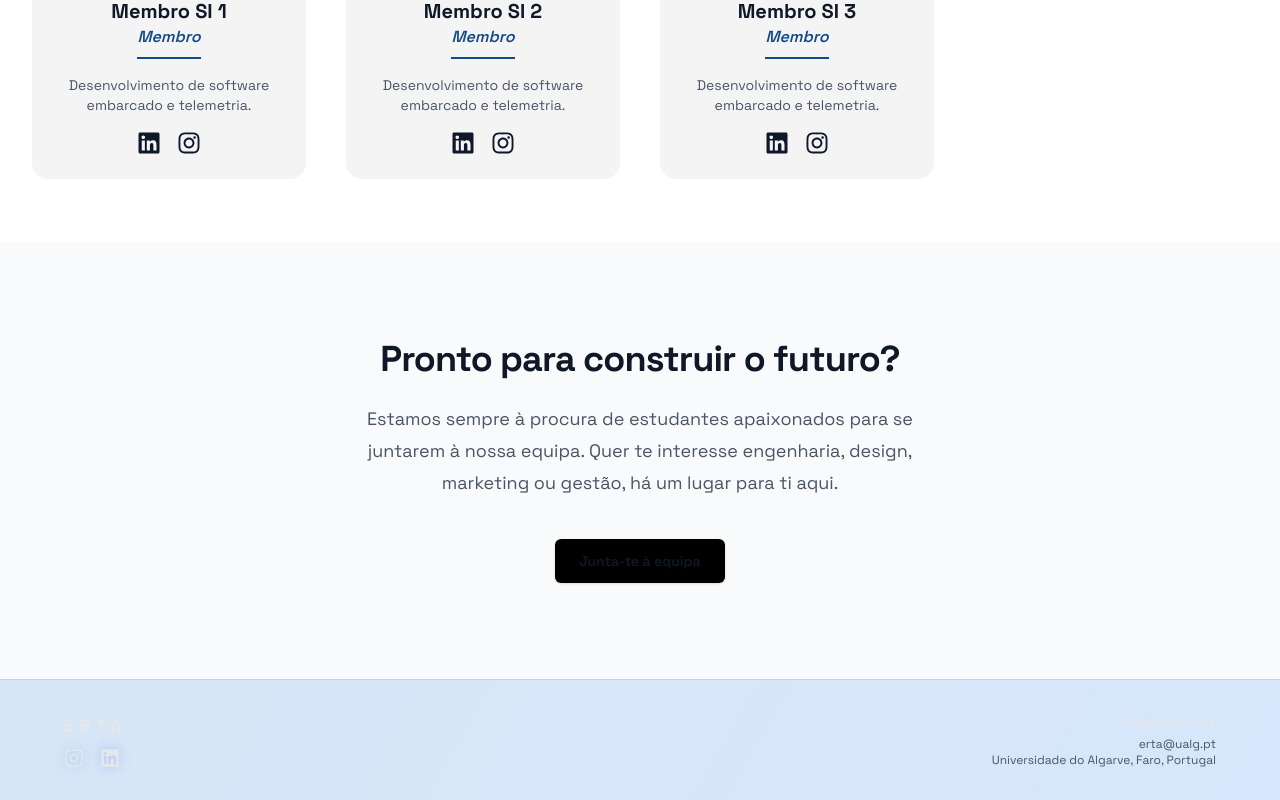
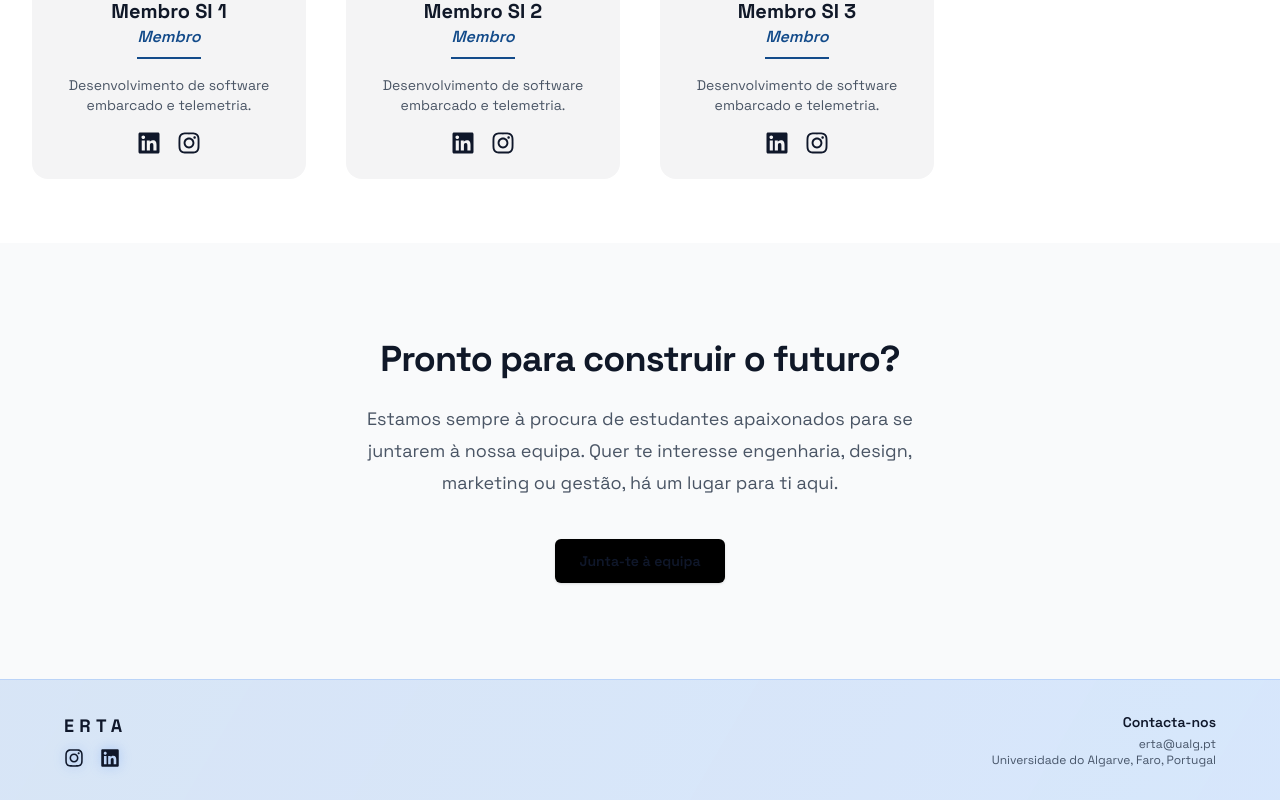
Before and after one commit to erta-ualg/website, a React (Vite) app: page /team in a window 1280 px wide. Shown: the part 5994-6794 px from the top of the page. Built offline with nearby package versions, Linux system fonts and the light colour scheme; no server answers.

Commit message:
changed footer text and icons collor to black-200

```diff
--- a/src/components/Footer/Footer.tsx
+++ b/src/components/Footer/Footer.tsx
@@ -8,10 +8,10 @@ export default function Footer() {
     const { t } = useTranslation();
 
     return (
-        <footer className="bg-primary text-gray-200 py-8 px-6 site-footer">
+        <footer className="bg-primary text-black-200 py-8 px-6 site-footer">
             <div className="max-w-6xl mx-auto flex flex-col md:flex-row justify-between site-footer-inner">
                 <div className="mb-6 md:mb-0 text-left">
-                    <h2 className="text-lg font-bold text-gray-200 site-logo-text">ERTA</h2>
+                    <h2 className="text-lg font-bold text-black-200 site-logo-text">ERTA</h2>
                     <div className="flex space-x-4 mt-2">
                         <a
                             href={data.instagram}
```
